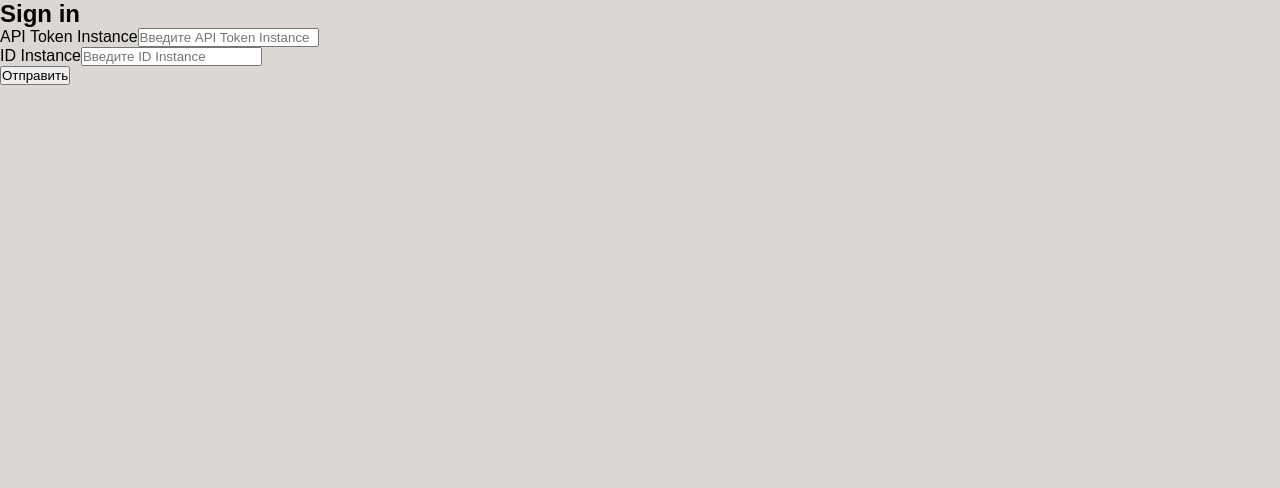
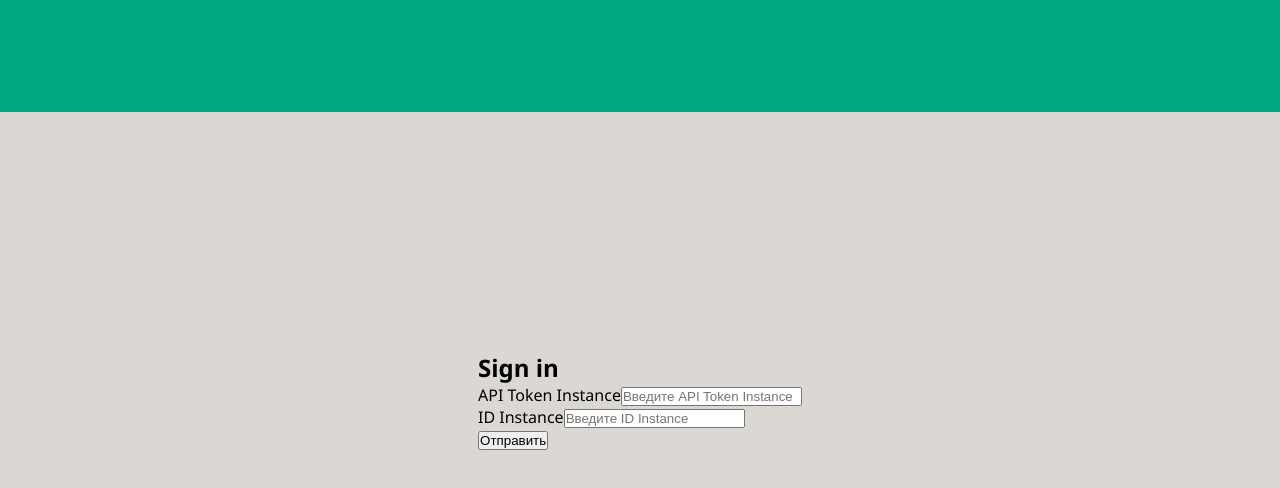
Before and after one commit to RustemMomynov/green-api-app, a React (Create React App) app: page /auth in a window 1280 px wide. Shown: the top 488 px of the page. Built offline with nearby package versions, Linux system fonts and the light colour scheme.

Commit message:
style: app component

```diff
--- a/package.json
+++ b/package.json
@@ -18,7 +18,7 @@
     "react-redux": "^9.2.0",
     "react-router-dom": "^7.1.5",
     "react-scripts": "5.0.1",
-    "scss": "^0.2.4",
+    "sass": "^1.84.0",
     "typescript": "^4.4.2",
     "web-vitals": "^2.1.0",
     "yup": "^1.6.1"
--- a/src/app/App.css
+++ /dev/null
@@ -1,34 +0,0 @@
-*,
-*::before,
-*::after {
-  box-sizing: border-box;
-  margin: 0;
-  padding: 0;
-}
-
-body {
-  font-family: sans-serif;
-  background-color: rgb(219, 216, 212);
-}
-
-.chat {
-  max-height: 400px;
-  overflow-y: auto;
-  margin-top: 20px;
-}
-
-.sent-message {
-  text-align: right;
-  background-color: #d1f7c4;
-  padding: 10px;
-  margin: 5px;
-  border-radius: 10px;
-}
-
-.received-message {
-  text-align: left;
-  background-color: #f0f0f0;
-  padding: 10px;
-  margin: 5px;
-  border-radius: 10px;
-}
--- /dev/null
+++ b/src/app/App.scss
@@ -0,0 +1,41 @@
+.chat {
+  max-height: 400px;
+  overflow-y: auto;
+  margin-top: 20px;
+}
+
+.sent-message {
+  text-align: right;
+  background-color: #d1f7c4;
+  padding: 10px;
+  margin: 5px;
+  border-radius: 10px;
+}
+
+.received-message {
+  text-align: left;
+  background-color: #f0f0f0;
+  padding: 10px;
+  margin: 5px;
+  border-radius: 10px;
+}
+
+.App {
+  display: flex;
+  justify-content: center;
+  align-items: center;
+
+  background-color: rgb(219, 216, 212);
+  height: 100vh;
+  position: relative;
+
+  &::after {
+    content: "";
+    position: absolute;
+    top: 0;
+    width: 100%;
+    height: 14%; /* Установите высоту для псевдоэлемента */
+    background-color: rgb(0, 168, 132);
+    z-index: 1;
+  }
+}
--- a/src/app/App.tsx
+++ b/src/app/App.tsx
@@ -1,7 +1,7 @@
 import { Navigate, Route, Routes, useNavigate } from "react-router-dom";
 import { Auth } from "../features/auth/ui/Auth";
 import { Chat } from "../features/chat/ui/Chat";
-import "./App.css";
+import "./App.scss";
 import { useSelector } from "react-redux";
 import { AppRootStateType } from "./store";
 import { useEffect } from "react";
--- a/src/index.css
+++ b/src/index.css
@@ -1,13 +1,20 @@
+*,
+*::before,
+*::after {
+  box-sizing: border-box;
+  margin: 0;
+  padding: 0;
+}
+
 body {
-  margin: 0;
-  font-family: -apple-system, BlinkMacSystemFont, 'Segoe UI', 'Roboto', 'Oxygen',
-    'Ubuntu', 'Cantarell', 'Fira Sans', 'Droid Sans', 'Helvetica Neue',
-    sans-serif;
+  font-family: "Segoe UI", "Roboto", "Oxygen", "Ubuntu", "Cantarell",
+    "Fira Sans", "Droid Sans", "Helvetica Neue", sans-serif;
+
   -webkit-font-smoothing: antialiased;
   -moz-osx-font-smoothing: grayscale;
 }
 
 code {
-  font-family: source-code-pro, Menlo, Monaco, Consolas, 'Courier New',
+  font-family: "Source Code Pro", Menlo, Monaco, Consolas, "Courier New",
     monospace;
 }
```
Also changed, not shown: 1 other file (tests, documents, lock files or other folders).
